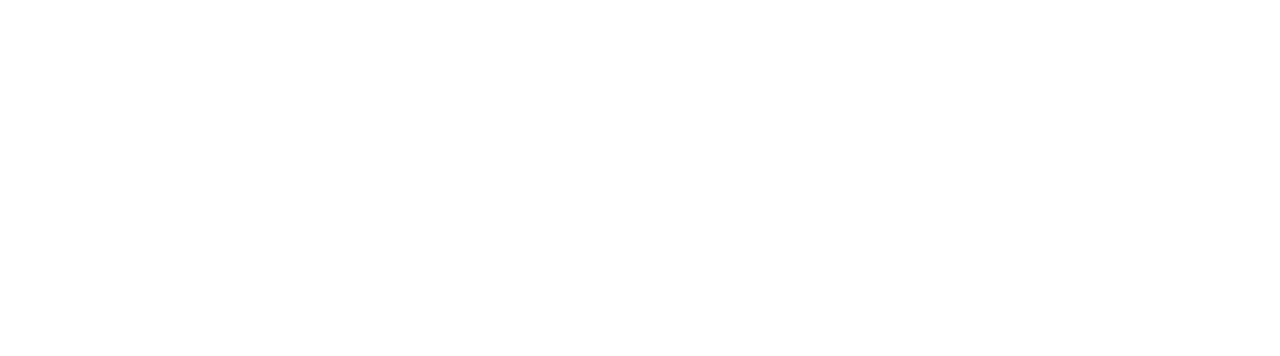
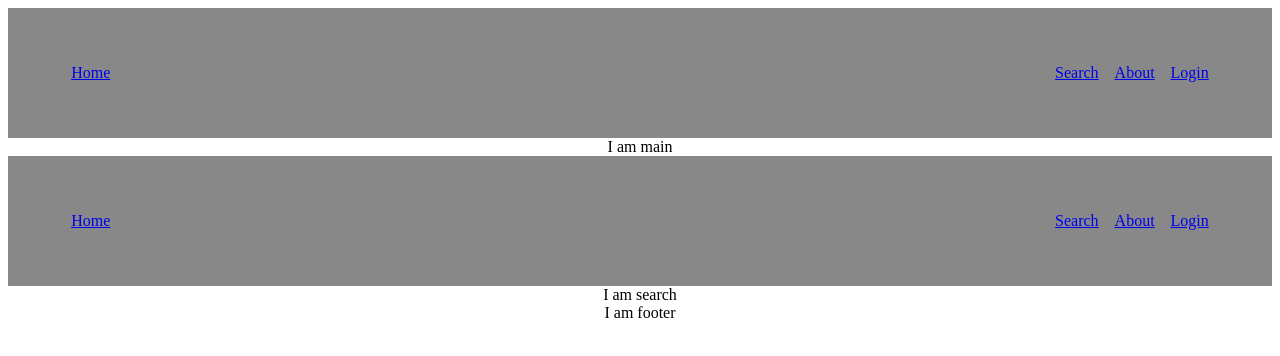
Before and after one commit to jellis21/book-search, a React (Create React App) app: page /search in a window 1280 px wide. Before the commit this address had no page. Shown: the top 356 px of the page. Built offline with nearby package versions, Linux system fonts and the light colour scheme.

Commit message:
partial fix of matt

```diff
--- a/src/app.jsx
+++ b/src/app.jsx
@@ -1,8 +1,6 @@
-import { Routes, Route } from 'react-router-dom'
 import Header from './sectioning/header/header';
 import Main from './sectioning/main/main';
 import Footer from './sectioning/footer/footer';
-import Search from './routes/search/search';
 // import logo from './logo.svg';
 import './app.css';
 
@@ -10,10 +8,7 @@ function App() {
   return (
     <div className="App">
       <Header />
-      <Routes>
-        <Route path="/" element={<Main />} />
-        <Route path="/search" element={<Search />} />
-      </Routes>
+      <Main />
       <Footer />
     </div>
   );
--- a/src/index.js
+++ b/src/index.js
@@ -8,9 +8,7 @@ import reportWebVitals from './reportWebVitals';
 ReactDOM.render(
   <React.StrictMode>
     <BrowserRouter>
-    <Routes>
-      <Route path="/" element={<App />} />
-    </Routes>
+      <App />
     </BrowserRouter>
   </React.StrictMode>,
   document.getElementById('root')
--- a/src/sectioning/header/header.jsx
+++ b/src/sectioning/header/header.jsx
@@ -6,7 +6,7 @@ function Header() {
     <header>
       <div className="y-wrap">
         <nav className="navs">
-          <p>Home</p>
+          <p><NavLink to="/">Home</NavLink></p>
           <ul>
             <li><NavLink to="/search">Search</NavLink></li>
             <li><NavLink to="/about">About</NavLink></li>
--- a/src/sectioning/main/main.jsx
+++ b/src/sectioning/main/main.jsx
@@ -1,9 +1,16 @@
+import {Route, Routes} from 'react-router-dom';
+import Search from '../../routes/search/search';
+
 import "./style.css";
 
 function Main() {
   return (
     <main>
       I am main
+      <Routes>
+        <Route path="/" element={<Main />} />
+        <Route path="/search" element={<Search />} />
+      </Routes>
     </main>
   );
 }
```
